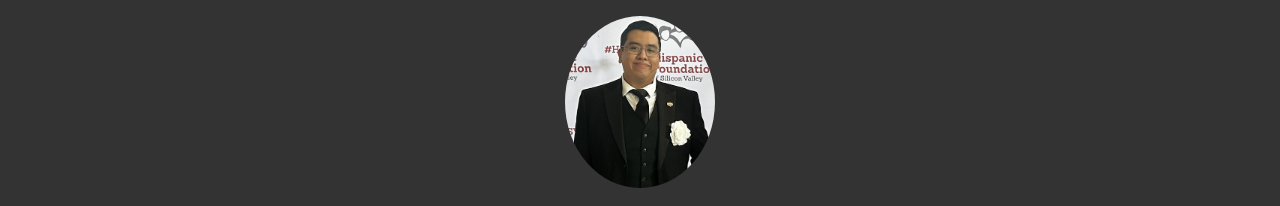
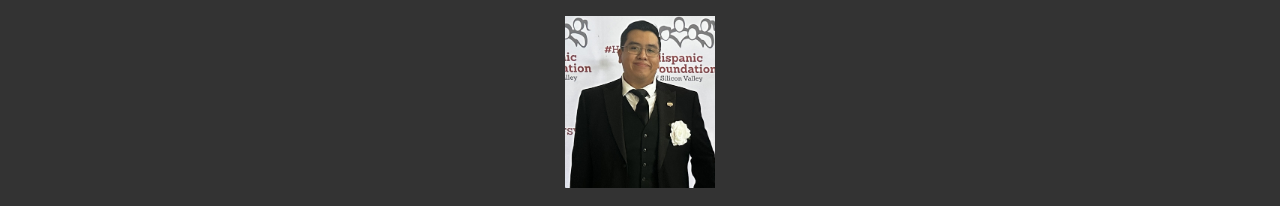
Before and after one commit to miltonT2023/miltonwebsite, a plain HTML site: page index.html in a window 1280 px wide. Shown: the top 206 px of the page. Drawn offline with Linux system fonts and the light colour scheme.

Commit message:
Update index.html

```diff
--- a/index.html
+++ b/index.html
@@ -21,10 +21,10 @@
 
         header img {
             display: block;
-            margin: 0 auto 10px;
-            border-radius: 50%;
+            margin: 0 auto;
             max-width: 150px; /* Adjust the size as needed */
             height: auto;
+            margin-bottom: 10px; /* Reduce the gap between the image and the title */
         }
 
         section {
@@ -64,7 +64,7 @@
     <section>
         <h2>About Me</h2>
         <p>
-            Welcome to my personal website! I am a passionate computer engineering student at San Francisco State University with a keen interest in machine learning and embedded systems.
+              Welcome to my personal website! I am a passionate computer engineering student at San Francisco State University with a keen interest in machine learning and embedded systems.
         </p>
 
         <h2>Projects</h2>
```
